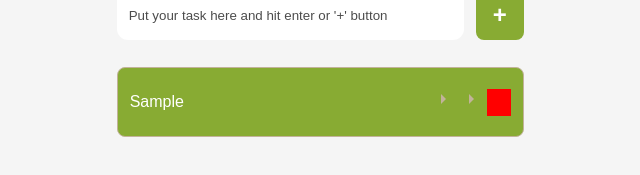
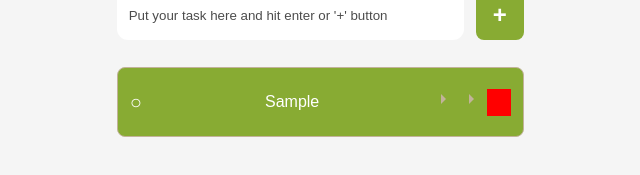
Before and after one commit to Grigory-Vladimiro/ToDo_list_CRUD, a React (Vite) app in the folder ToDo_list_CRUD/: page / in a window 1280 px wide. Both pictures are taken after typing "Sample" into the empty fields and a click on the button "Add task". Shown: the part 559-734 px from the top of the page, without its empty margins (230-870 px from the left). Built offline with nearby package versions, Linux system fonts and the light colour scheme.

Commit message:
done_button&status_temp

```diff
--- a/ToDo_list_CRUD/src/App.jsx
+++ b/ToDo_list_CRUD/src/App.jsx
@@ -4,17 +4,26 @@ import Header from "./components/Header";
 import TODOHero from "./components/TODOHero";
 import TODOList from "./components/TODOList";
 
-function Home() {
+function App() {
   const [todos, setTodos] = useState([]);
 
 
-  const addTodo = (newTodo) => {
-    setTodos([...todos, { id: Date.now(), title: newTodo }]);
+  const addTodo = (title) => {
+    setTodos([...todos, { id: Date.now(), title, completed: false }]);
   };
 
 
   const deleteTodo = (id) => {
     setTodos(todos.filter((todo) => todo.id !== id));
+  };
+
+
+  const toggleDone = (id) => {
+    setTodos(
+      todos.map((todo) =>
+        todo.id === id ? { ...todo, completed: !todo.completed } : todo
+      )
+    );
   };
 
 
@@ -36,11 +45,20 @@ function Home() {
   return (
     <div className="wrapper">
       <Header />
-      <TODOHero todos_completed={todos.filter((todo) => todo.completed).length} total_todos={todos.length} />
+      <TODOHero
+        todos_completed={todos.filter((todo) => todo.completed).length}
+        total_todos={todos.length}
+      />
       <Form onAddTodo={addTodo} />
-      <TODOList todos={todos} onDelete={deleteTodo} onMoveUp={moveUp} onMoveDown={moveDown} />
+      <TODOList
+        todos={todos}
+        onDelete={deleteTodo}
+        onMoveUp={moveUp}
+        onMoveDown={moveDown}
+        onToggleDone={toggleDone}
+      />
     </div>
   );
 }
 
-export default Home;
+export default App;
--- a/ToDo_list_CRUD/src/components/TODOList.jsx
+++ b/ToDo_list_CRUD/src/components/TODOList.jsx
@@ -1,7 +1,7 @@
-function TODOList({ todos, onDelete, onMoveUp, onMoveDown }) {
+function TODOList({ todos, onDelete, onMoveUp, onMoveDown, onToggleDone }) {
     return (
       <ol className="todo_list">
-        {todos && todos.length > 0 &&
+        {todos && todos.length > 0 ? (
           todos.map((item, index) => (
             <Item
               key={item.id}
@@ -10,39 +10,50 @@ function TODOList({ todos, onDelete, onMoveUp, onMoveDown }) {
               onDelete={onDelete}
               onMoveUp={onMoveUp}
               onMoveDown={onMoveDown}
+              onToggleDone={onToggleDone}
             />
-          ))}
+          ))
+        ) : (
+          <p className="empty_list_message">Your to-do list is empty!</p>
+        )}
       </ol>
     );
   }
 
   export default TODOList;
 
-  function Item({ item, index, onDelete, onMoveUp, onMoveDown }) {
+  function Item({ item, index, onDelete, onMoveUp, onMoveDown, onToggleDone }) {
     return (
-      <li id={item.id} className="todo_item">
-        {/* left part */}
-        <button className="todo_items_left">
-          <p>{item.title}</p>
+      <li id={item.id} className={`todo_item ${item.completed ? "done" : ""}`}>
+        {/* "Done" button */}
+        <button
+          className="todo_done_button"
+          onClick={() => onToggleDone(item.id)}
+          aria-label={item.completed ? "Mark as not done" : "Mark as done"}
+        >
+          {item.completed ? "✔" : "○"}
         </button>
 
-        {/* ringt part */}
+        {/* left part */}
+        <div className="todo_items_left">
+          <p>{item.title}</p>
+        </div>
+
+        {/* right part */}
         <div className="todo_items_right">
-          <button onClick={() => onMoveUp(index)}>
+          <button onClick={() => onMoveUp(index)} aria-label="Move task up">
             <span className="visually-hidden">Move Up</span>
-            <svg>
+            <svg aria-hidden="true">
               <path d="M10 15l5-5-5-5" />
             </svg>
           </button>
-          <button onClick={() => onMoveDown(index)}>
+          <button onClick={() => onMoveDown(index)} aria-label="Move task down">
             <span className="visually-hidden">Move Down</span>
-            <svg>
+            <svg aria-hidden="true">
               <path d="M10 5l5 5-5 5" />
             </svg>
           </button>
-          <button onClick={() => onDelete(item.id)}
-          aria-label="Delete task"
-          className="delete_button">
+          <button onClick={() => onDelete(item.id)} aria-label="Delete task" className="delete_button">
             <span className="visually-hidden">Delete</span>
             <svg aria-hidden="true">
               <path d="M5 5l10 10M15 5l-10 10" />
--- a/ToDo_list_CRUD/src/index.css
+++ b/ToDo_list_CRUD/src/index.css
@@ -243,3 +243,25 @@ header h1 {
   height: 20px;
   fill: currentColor;
 }
+
+
+.todo_done_button {
+  background-color: transparent;
+  color: #fff;
+  border: none;
+  font-size: 20px;
+  margin-right: 12px;
+  cursor: pointer;
+  transition: color 0.2s;
+}
+
+.todo_done_button:hover {
+  color: #76a22d;
+}
+
+
+.todo_item.done {
+  background-color: #76a22d;
+  text-decoration: line-through;
+  opacity: 0.8;
+}
```
